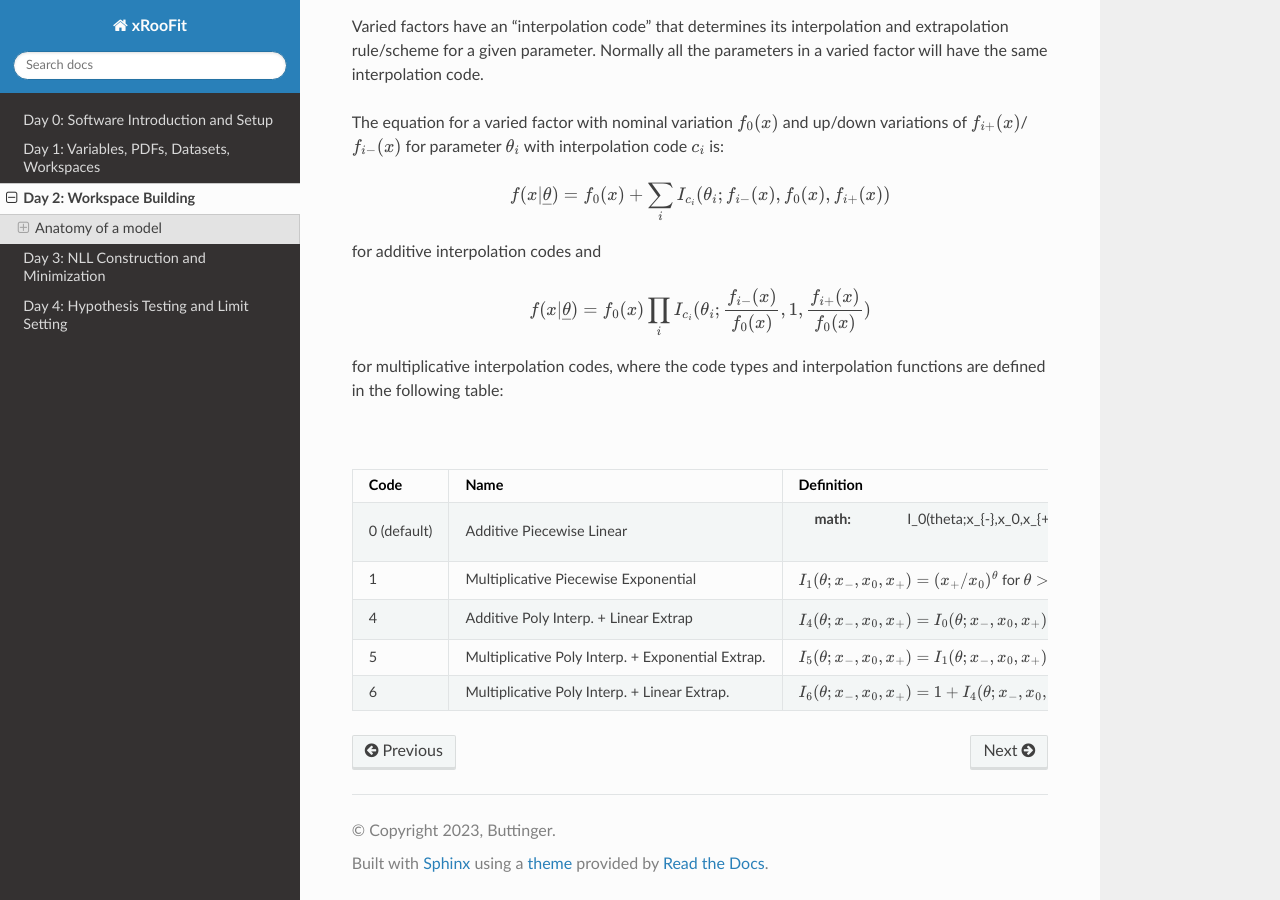
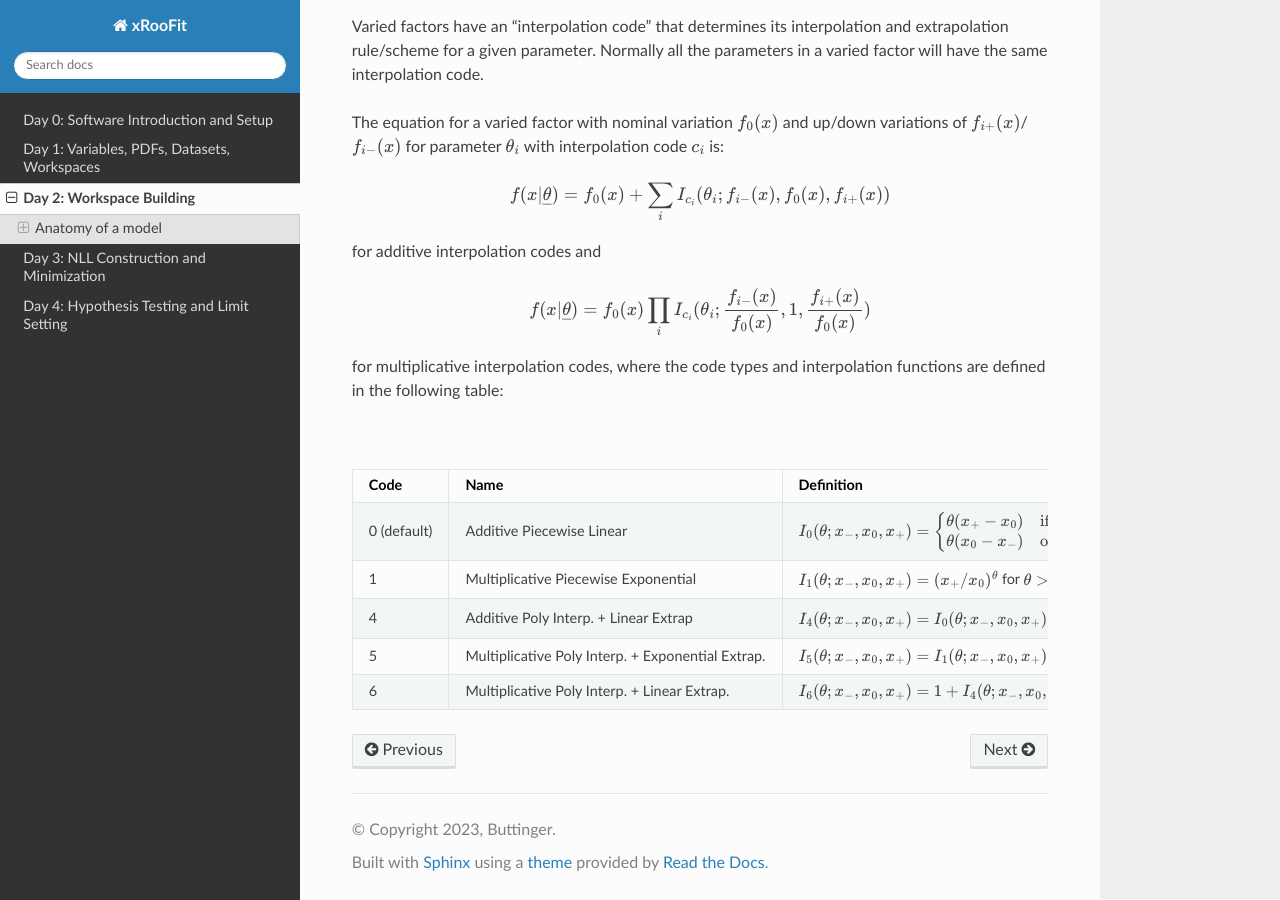
Before and after one commit to will-cern/xroofit-readthedocs, a Sphinx documentation site: the page built from docs/source/workspaceBuilding.rst, in a window 1280 px wide and 900 px high, scrolled down 2780 px. Built offline with Sphinx 7.4.7 and the Read the Docs theme 3.1.0, drawn with Linux system fonts in a browser that asks for light colours.

Commit message:
Update workspaceBuilding.rst

```diff
--- a/docs/source/workspaceBuilding.rst
+++ b/docs/source/workspaceBuilding.rst
@@ -103,7 +103,7 @@ for multiplicative interpolation codes, where the code types and interpolation f
 
     * - 0   (default)
       - Additive Piecewise Linear
-      - :math: I_0(\theta;x_{-},x_0,x_{+}) = \begin{cases}\theta(x_{+} - x_0) & \text{if} \theta>=0 \\ \theta(x_0 - x_{-}) & \text{otherwise}\end{cases}` for :math:`\theta>=0`, otherwise :math:`\theta(x_0 - x_{-})`. Not recommended except if using a symmetric variation, because of discontinuities in derivatives.
+      - :math:`I_0(\theta;x_{-},x_0,x_{+}) = \begin{cases}\theta(x_{+} - x_0) & \text{if} \theta>=0 \\ \theta(x_0 - x_{-}) & \text{otherwise}\end{cases}` for :math:`\theta>=0`, otherwise :math:`\theta(x_0 - x_{-})`. Not recommended except if using a symmetric variation, because of discontinuities in derivatives.
 
     * - 1
       - Multiplicative Piecewise Exponential
```
